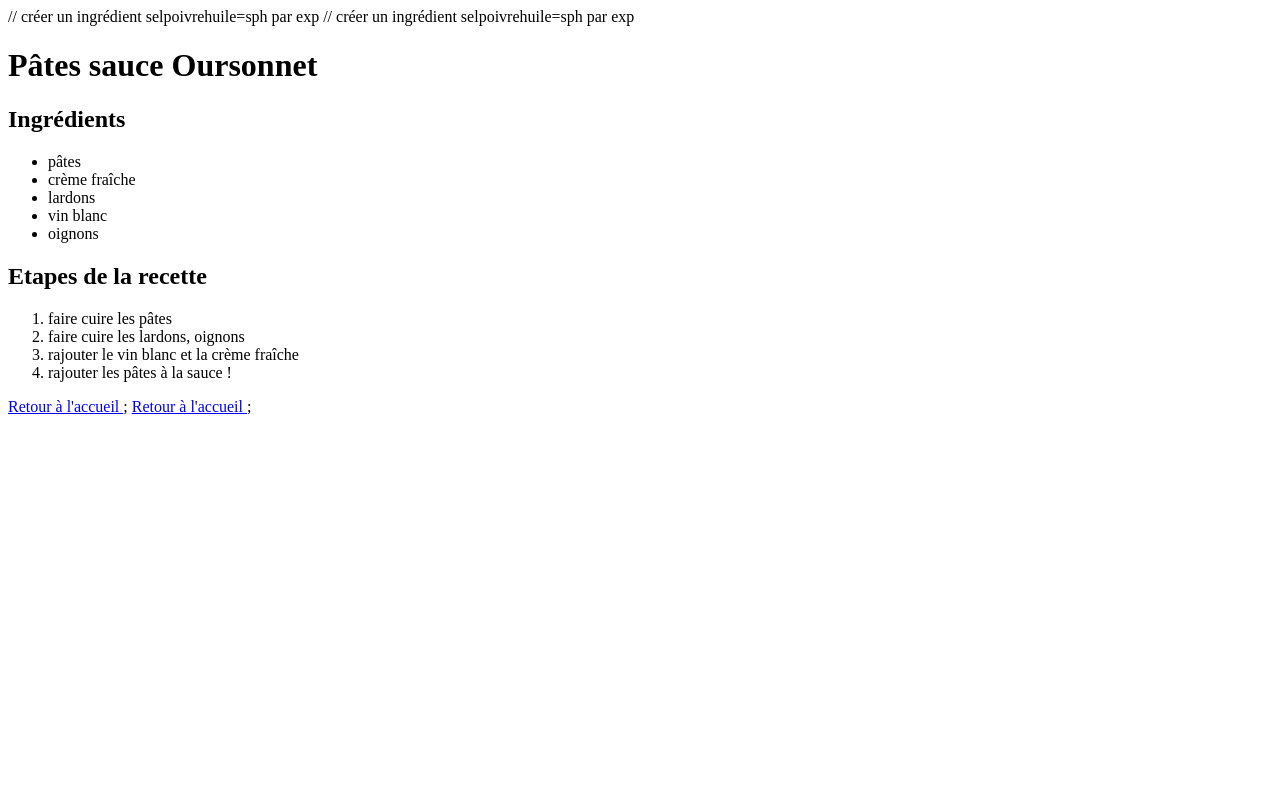
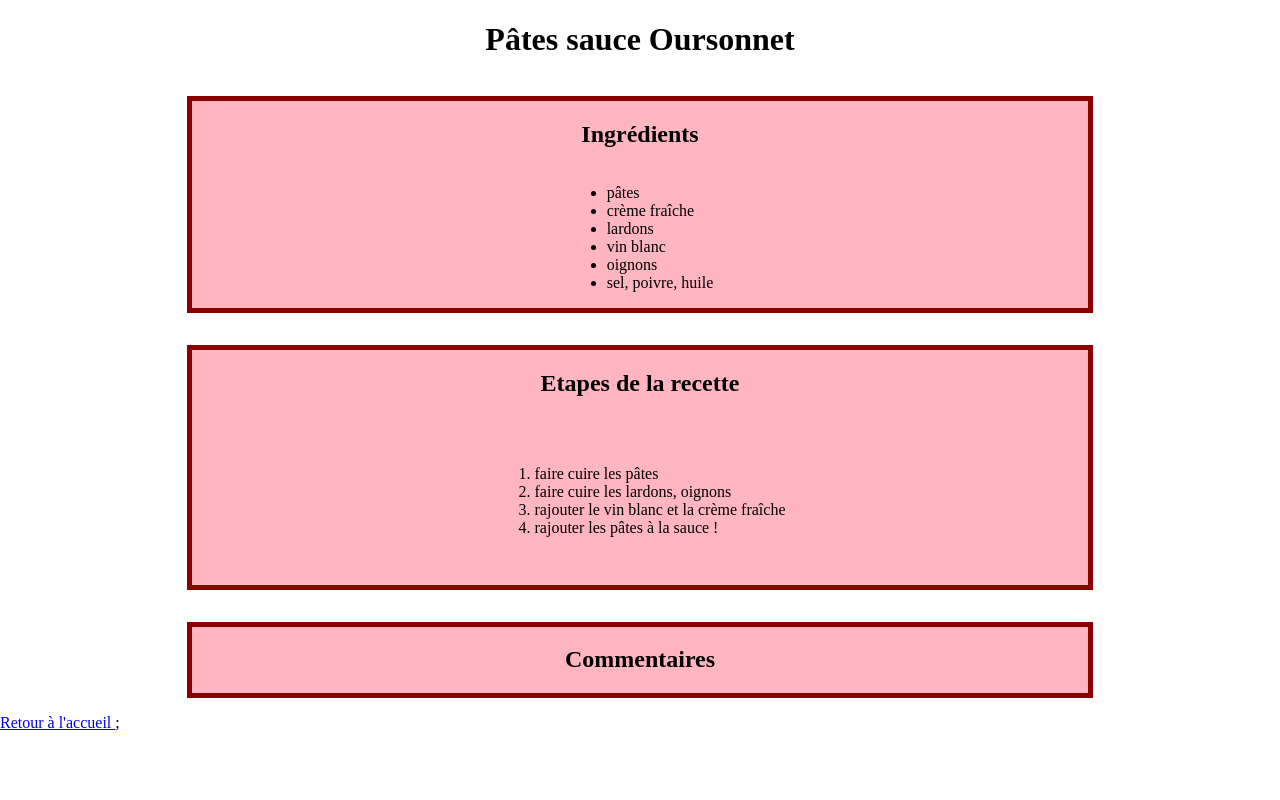
Before and after one commit to lorlor31/Recettes, a PHP site: page /recipe0.php in a window 1280 px wide. Run offline with PHP 8.4, Linux system fonts and the light colour scheme.

Commit message:
un peu de style

```diff
--- /dev/null
+++ b/css/recipe.css
@@ -0,0 +1,18 @@
+body {
+    margin: 0;
+    padding: 0;
+}
+
+main, section {
+    display: flex;
+    flex-direction: column;
+    justify-content: space-between;
+    align-items: center;
+}
+
+section {
+    margin: 1rem;
+    width: 70% ;
+    background-color: lightpink;
+    border: 5px solid darkred;
+}
--- a/datas.php
+++ b/datas.php
@@ -1,10 +1,12 @@
-// créer un ingrédient selpoivrehuile=sph par exp
 <?php
 $recipes=
     [
         [
             "name"=>"Pâtes sauce Oursonnet" ,
-            "ingredients"=>["pâtes","crème fraîche","lardons","vin blanc","oignons"] ,
+            "ingredients"=>["pâtes","crème fraîche",
+                            "lardons","vin blanc","oignons",
+                            "sel, poivre, huile",
+                ] ,
             "steps"=>
                 [
                     "faire cuire les pâtes",
@@ -16,7 +18,9 @@ $recipes=
         ],
         [
             "name"=>"Riz au skia" ,
-            "ingredients"=>["riz","chorizo","lardons","oeufs","oignons","etc"] ,
+            "ingredients"=>["riz","chorizo","lardons","oeufs","oignons",                             "sel, poivre, huile",
+            "sel, poivre, huile",
+            "etc"] ,
             "steps"=>
                 [
                     "faire une grosse omelette mi-cuite avec les oeufs et les réserver dans une assiette. ",
@@ -29,7 +33,8 @@ $recipes=
         ],
         [
             "name"=>"Poulet rôti" ,
-            "ingredients"=>["poulet","pommes de terre","oignons"] ,
+            "ingredients"=>["poulet","pommes de terre","oignons", "sel, poivre, huile",
+            ] ,
             "steps"=>
                 [
                     "chauffer le four à 210° environ ",
@@ -42,7 +47,7 @@ $recipes=
         ],
         [
             "name"=>"Rouelle de porc" ,
-            "ingredients"=>["rouelle de porc","moutarde","oignons","courgettes"] ,
+            "ingredients"=>["rouelle de porc","moutarde","oignons","courgettes","sel, poivre, huile",] ,
             "steps"=>
                 [
                     "chauffer le four à 190° environ ",
--- a/recipe0.php
+++ b/recipe0.php
@@ -1,4 +1,3 @@
 <?php include "./datas.php";
 $recipe= $recipes[0] ;
 include "./tpl/recipe.tpl.php";
-include "./tpl/backToHome.tpl.php";
--- a/tpl/backToHome.tpl.php
+++ b/tpl/backToHome.tpl.php
@@ -1,3 +1 @@
-
-<?php ?>
-<a class="backToHome" href="../index.php"> Retour à l'accueil </a> ;
+<a class="backToHome" href="./index.php"> Retour à l'accueil </a> ;
--- a/tpl/recipe.tpl.php
+++ b/tpl/recipe.tpl.php
@@ -11,19 +11,23 @@ $steps=$recipe['steps'] ;?>
     <meta charset="UTF-8">
     <meta name="viewport" content="width=device-width, initial-scale=1.0">
     <title> <?=$name?> </title>
+    <link rel="stylesheet" href="./css/recipe.css">
 </head>
 
 <body>
 
+<main>
     <h1> <?= $name ?> </h1>
-
+    <section class="section" id="ingredients">
         <h2> Ingrédients </h2>
         <ul>
         <?php foreach ($ingredients as $ingredient){?>
         <li> <?=$ingredient?>  </li>
         <?php }?>
         </ul>
+    </section>
 
+    <section class="section" id="etapes">
         <h2> Etapes de la recette </h2>
         <p>
             <ol>
@@ -32,6 +36,12 @@ $steps=$recipe['steps'] ;?>
             <?php }?>
             </ol>
         </p>
+    </section>
+
+    <section class="section" id="commentaires">
+        <h2> Commentaires </h2>
+    </section>
+</main>
 </body>
 
 </html>
```
Lines whose indentation alone changed are shown as unchanged.
